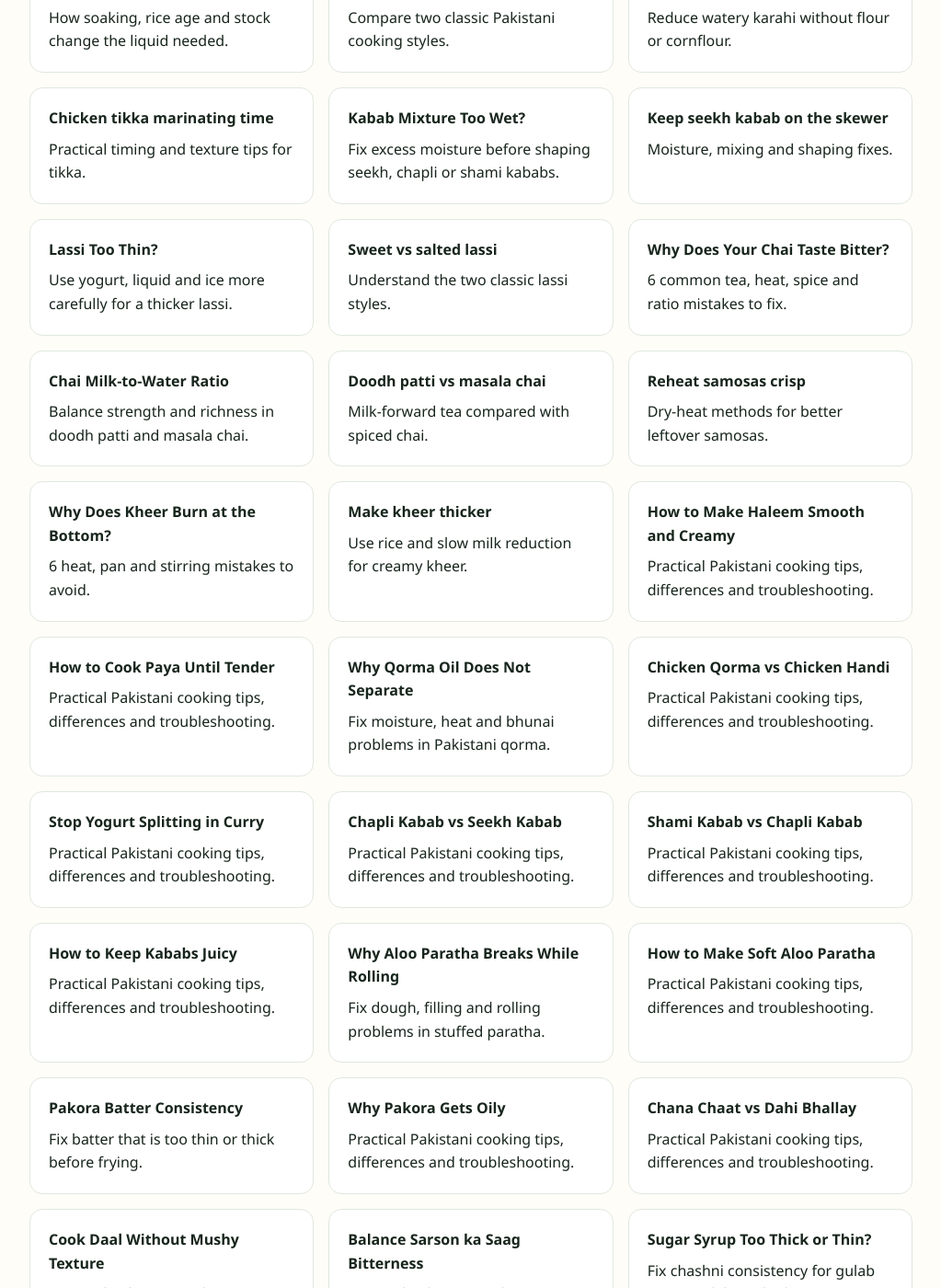
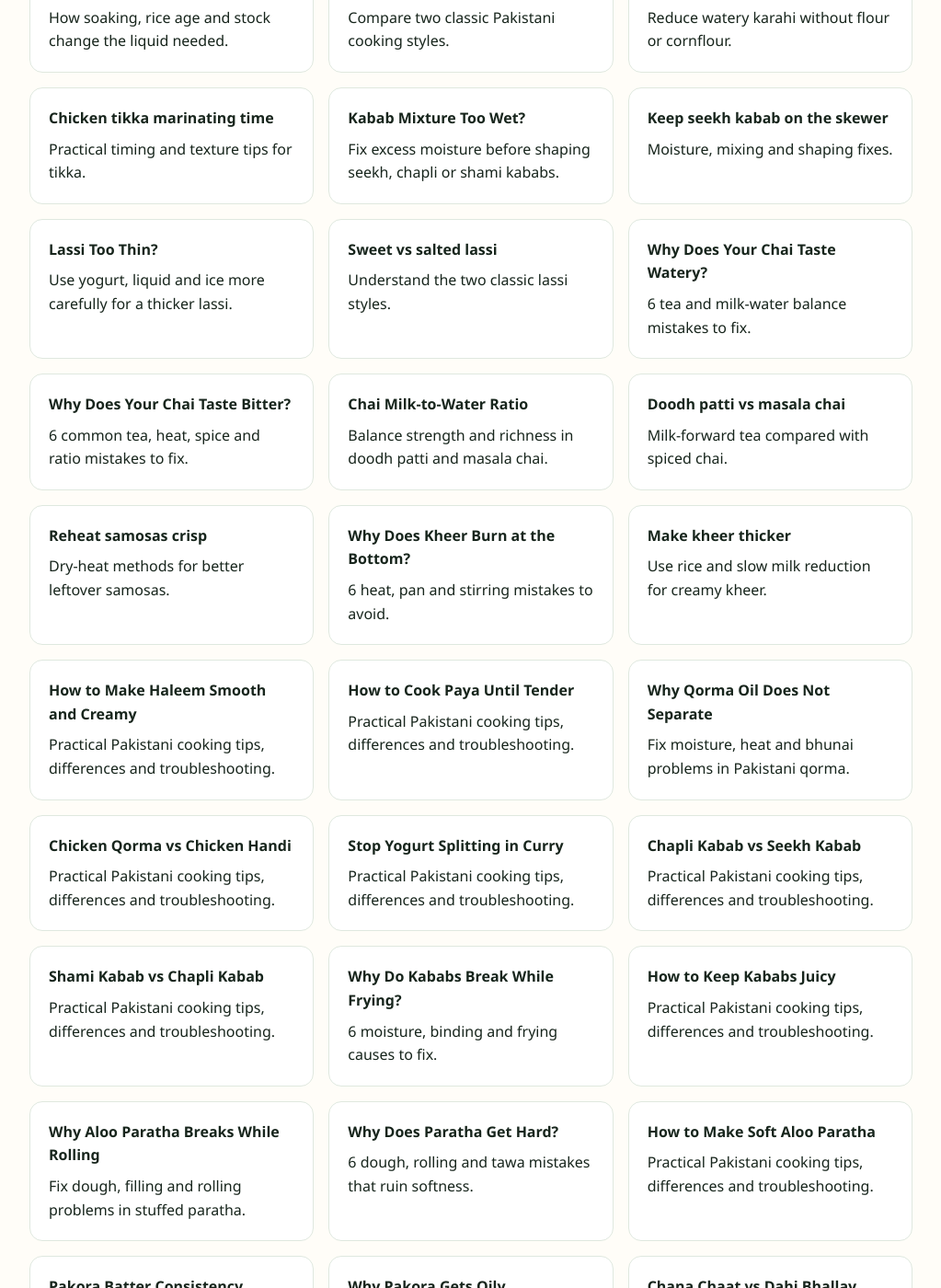
Before and after one commit to manazarali01-hub/pakistan-food, a Jekyll site: the page guides/index.html, which Jekyll copies as it is, in a window 1280 px wide and 1400 px high, scrolled down 1404 px. Shown: the whole window at 92% size, without its empty margins (128-1151 px from the left). Built offline with Jekyll 4.4.1, drawn with Linux system fonts in a browser that asks for light colours; some of the changed text lies outside the part shown.

Commit message:
Add curiosity troubleshooting guides to topic clusters

```diff
--- a/guides/index.html
+++ b/guides/index.html
@@ -25,6 +25,7 @@
 <a class="card" href="seekh-kabab-not-sticking.html"><strong>Keep seekh kabab on the skewer</strong><span>Moisture, mixing and shaping fixes.</span></a>
 <a class="card" href="how-to-make-lassi-thicker.html"><strong>Lassi Too Thin?</strong><span>Use yogurt, liquid and ice more carefully for a thicker lassi.</span></a>
 <a class="card" href="sweet-vs-salted-lassi.html"><strong>Sweet vs salted lassi</strong><span>Understand the two classic lassi styles.</span></a>
+<a class="card" href="why-chai-tastes-watery.html"><strong>Why Does Your Chai Taste Watery?</strong><span>6 tea and milk-water balance mistakes to fix.</span></a>
 <a class="card" href="why-chai-tastes-bitter.html"><strong>Why Does Your Chai Taste Bitter?</strong><span>6 common tea, heat, spice and ratio mistakes to fix.</span></a>
 <a class="card" href="chai-milk-water-ratio.html"><strong>Chai Milk-to-Water Ratio</strong><span>Balance strength and richness in doodh patti and masala chai.</span></a>
 <a class="card" href="doodh-patti-vs-masala-chai.html"><strong>Doodh patti vs masala chai</strong><span>Milk-forward tea compared with spiced chai.</span></a>
@@ -38,8 +39,10 @@
 <a class="card" href="how-to-stop-yogurt-splitting-in-curry.html"><strong>Stop Yogurt Splitting in Curry</strong><span>Practical Pakistani cooking tips, differences and troubleshooting.</span></a>
 <a class="card" href="chapli-vs-seekh-kabab.html"><strong>Chapli Kabab vs Seekh Kabab</strong><span>Practical Pakistani cooking tips, differences and troubleshooting.</span></a>
 <a class="card" href="shami-vs-chapli-kabab.html"><strong>Shami Kabab vs Chapli Kabab</strong><span>Practical Pakistani cooking tips, differences and troubleshooting.</span></a>
+<a class="card" href="why-kabab-breaks-while-frying.html"><strong>Why Do Kababs Break While Frying?</strong><span>6 moisture, binding and frying causes to fix.</span></a>
 <a class="card" href="how-to-keep-kabab-juicy.html"><strong>How to Keep Kababs Juicy</strong><span>Practical Pakistani cooking tips, differences and troubleshooting.</span></a>
 <a class="card" href="why-aloo-paratha-breaks-while-rolling.html"><strong>Why Aloo Paratha Breaks While Rolling</strong><span>Fix dough, filling and rolling problems in stuffed paratha.</span></a>
+<a class="card" href="why-paratha-gets-hard.html"><strong>Why Does Paratha Get Hard?</strong><span>6 dough, rolling and tawa mistakes that ruin softness.</span></a>
 <a class="card" href="how-to-make-soft-aloo-paratha.html"><strong>How to Make Soft Aloo Paratha</strong><span>Practical Pakistani cooking tips, differences and troubleshooting.</span></a>
 <a class="card" href="pakora-batter-consistency.html"><strong>Pakora Batter Consistency</strong><span>Fix batter that is too thin or thick before frying.</span></a>
 <a class="card" href="why-pakora-gets-oily.html"><strong>Why Pakora Gets Oily</strong><span>Practical Pakistani cooking tips, differences and troubleshooting.</span></a>
@@ -47,6 +50,7 @@
 <a class="card" href="how-to-cook-daal-without-mushy-texture.html"><strong>Cook Daal Without Mushy Texture</strong><span>Practical Pakistani cooking tips, differences and troubleshooting.</span></a>
 <a class="card" href="how-to-remove-bitterness-from-sarson-ka-saag.html"><strong>Balance Sarson ka Saag Bitterness</strong><span>Practical Pakistani cooking tips, differences and troubleshooting.</span></a>
 <a class="card" href="sugar-syrup-consistency-for-pakistani-sweets.html"><strong>Sugar Syrup Too Thick or Thin?</strong><span>Fix chashni consistency for gulab jamun, jalebi and other sweets.</span></a>
+<a class="card" href="why-gulab-jamun-gets-hard.html"><strong>Why Do Gulab Jamun Get Hard?</strong><span>6 dough, frying and syrup mistakes to avoid.</span></a>
 <a class="card" href="how-to-make-gulab-jamun-soft.html"><strong>Make Gulab Jamun Soft</strong><span>Practical Pakistani cooking tips, differences and troubleshooting.</span></a>
 <a class="card" href="how-to-keep-ras-malai-soft.html"><strong>Keep Ras Malai Soft</strong><span>Practical Pakistani cooking tips, differences and troubleshooting.</span></a>
 <a class="card" href="sheer-khurma-vs-kheer.html"><strong>Sheer Khurma vs Kheer</strong><span>Practical Pakistani cooking tips, differences and troubleshooting.</span></a>
```
